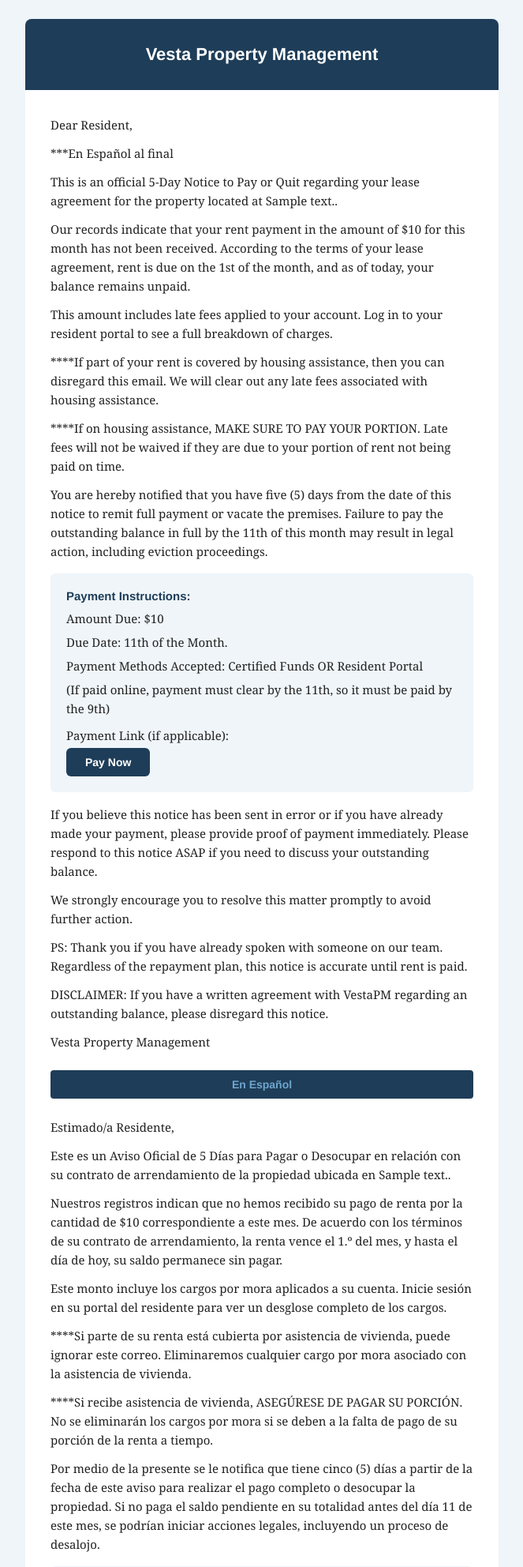
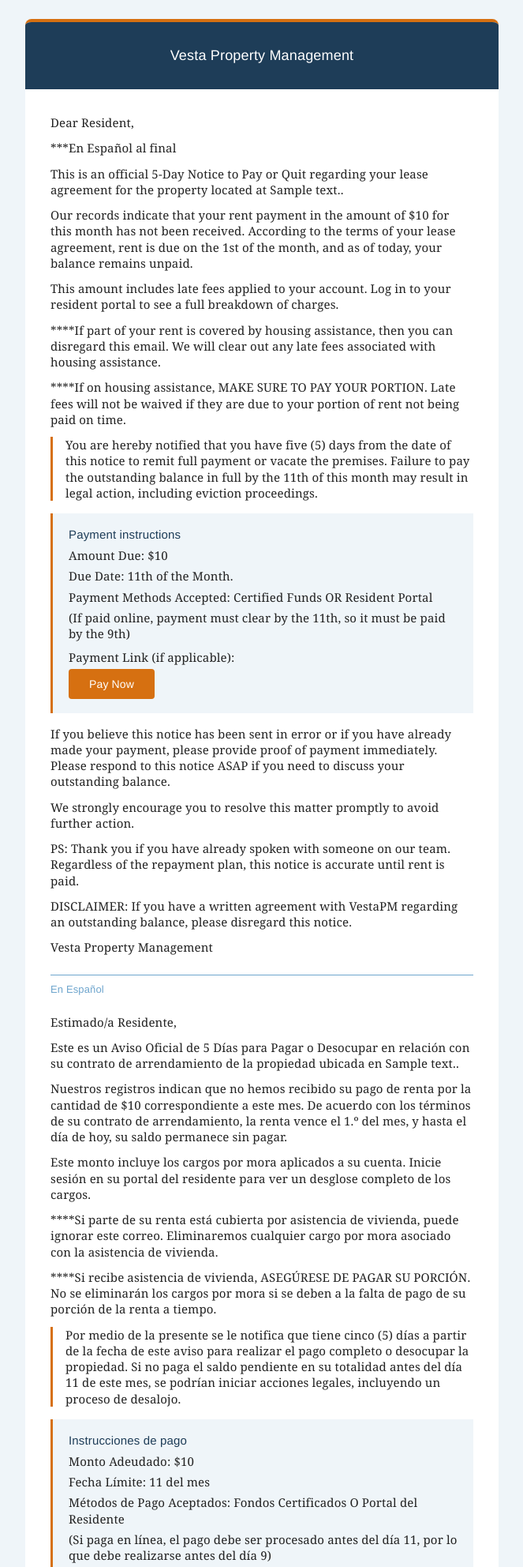
Before and after one commit to rodafa/vesta-rental-index, a Django app: template automations/templates/automations/notices/pay_or_quit.html in a window 1280 px wide. Shown: the top 1984 px of the page at 79% size, without its empty margins (308-971 px from the left). Run offline with Django 3.2, Linux system fonts and the light colour scheme; the template is opened without the code that fills it: most values are stand-ins (such as "Sample title", 1, 10 or a date in 2020).

Commit message:
Tenant notices: apply Vesta brand guide typography and palette

```diff
--- a/automations/templates/automations/notices/pay_or_quit.html
+++ b/automations/templates/automations/notices/pay_or_quit.html
@@ -8,12 +8,12 @@
   <table role="presentation" width="100%" cellpadding="0" cellspacing="0" style="background-color:#EFF5F9;">
     <tr>
       <td align="center" style="padding:24px 16px;">
-        <table role="presentation" width="600" cellpadding="0" cellspacing="0" style="max-width:600px; width:100%; background-color:#ffffff; border-radius:8px; overflow:hidden;">
+        <table role="presentation" width="600" cellpadding="0" cellspacing="0" style="max-width:600px; width:100%; background-color:#ffffff; border-radius:8px; overflow:hidden; border-top:4px solid #D67011;">
 
           <!-- Header -->
           <tr>
             <td style="background-color:#1E3D58; padding:32px 32px; text-align:center;">
-              <h1 style="margin:0; font-family:Helvetica, Arial, sans-serif; font-size:22px; font-weight:700; color:#ffffff;">
+              <h1 style="margin:0; font-family:Helvetica, Arial, sans-serif; font-size:18px; font-weight:400; letter-spacing:0.01em; color:#ffffff;">
                 Vesta Property Management
               </h1>
             </td>
@@ -22,37 +22,37 @@
           <!-- English -->
           <tr>
             <td style="padding:32px 32px 0;">
-              <p style="margin:0; font-family:Georgia, serif; font-size:15px; line-height:1.6; color:#222222;">Dear Resident,</p>
-              <p style="margin:12px 0 0; font-family:Georgia, serif; font-size:15px; line-height:1.6; color:#222222;">***En Espa&ntilde;ol al final</p>
-              <p style="margin:12px 0 0; font-family:Georgia, serif; font-size:15px; line-height:1.6; color:#222222;">This is an official 5-Day Notice to Pay or Quit regarding your lease agreement for the property located at {{ property_address }}.</p>
-              <p style="margin:12px 0 0; font-family:Georgia, serif; font-size:15px; line-height:1.6; color:#222222;">Our records indicate that your rent payment in the amount of ${{ display_balance }} for this month has not been received. According to the terms of your lease agreement, rent is due on the 1st of the month, and as of today, your balance remains unpaid.</p>
-              <p style="margin:12px 0 0; font-family:Georgia, serif; font-size:15px; line-height:1.6; color:#222222;">This amount includes late fees applied to your account. Log in to your resident portal to see a full breakdown of charges.</p>
-              <p style="margin:12px 0 0; font-family:Georgia, serif; font-size:15px; line-height:1.6; color:#222222;">****If part of your rent is covered by housing assistance, then you can disregard this email. We will clear out any late fees associated with housing assistance.</p>
-              <p style="margin:12px 0 0; font-family:Georgia, serif; font-size:15px; line-height:1.6; color:#222222;">****If on housing assistance, MAKE SURE TO PAY YOUR PORTION. Late fees will not be waived if they are due to your portion of rent not being paid on time.</p>
-              <p style="margin:12px 0 0; font-family:Georgia, serif; font-size:15px; line-height:1.6; color:#222222;">You are hereby notified that you have five (5) days from the date of this notice to remit full payment or vacate the premises. Failure to pay the outstanding balance in full by the 11th of this month may result in legal action, including eviction proceedings.</p>
+              <p style="margin:0; font-family:Georgia, serif; font-size:15px; line-height:1.35; letter-spacing:0.01em; color:#222222;">Dear Resident,</p>
+              <p style="margin:12px 0 0; font-family:Georgia, serif; font-size:15px; line-height:1.35; letter-spacing:0.01em; color:#222222;">***En Espa&ntilde;ol al final</p>
+              <p style="margin:12px 0 0; font-family:Georgia, serif; font-size:15px; line-height:1.35; letter-spacing:0.01em; color:#222222;">This is an official 5-Day Notice to Pay or Quit regarding your lease agreement for the property located at {{ property_address }}.</p>
+              <p style="margin:12px 0 0; font-family:Georgia, serif; font-size:15px; line-height:1.35; letter-spacing:0.01em; color:#222222;">Our records indicate that your rent payment in the amount of ${{ display_balance }} for this month has not been received. According to the terms of your lease agreement, rent is due on the 1st of the month, and as of today, your balance remains unpaid.</p>
+              <p style="margin:12px 0 0; font-family:Georgia, serif; font-size:15px; line-height:1.35; letter-spacing:0.01em; color:#222222;">This amount includes late fees applied to your account. Log in to your resident portal to see a full breakdown of charges.</p>
+              <p style="margin:12px 0 0; font-family:Georgia, serif; font-size:15px; line-height:1.35; letter-spacing:0.01em; color:#222222;">****If part of your rent is covered by housing assistance, then you can disregard this email. We will clear out any late fees associated with housing assistance.</p>
+              <p style="margin:12px 0 0; font-family:Georgia, serif; font-size:15px; line-height:1.35; letter-spacing:0.01em; color:#222222;">****If on housing assistance, MAKE SURE TO PAY YOUR PORTION. Late fees will not be waived if they are due to your portion of rent not being paid on time.</p>
+              <p style="margin:12px 0 0; font-family:Georgia, serif; font-size:15px; line-height:1.35; letter-spacing:0.01em; color:#222222; border-left:3px solid #D67011; padding-left:16px;">You are hereby notified that you have five (5) days from the date of this notice to remit full payment or vacate the premises. Failure to pay the outstanding balance in full by the 11th of this month may result in legal action, including eviction proceedings.</p>
             </td>
           </tr>
 
           <!-- Payment Instructions -->
           <tr>
             <td style="padding:16px 32px 0;">
-              <table role="presentation" width="100%" cellpadding="0" cellspacing="0" style="background-color:#EFF5F9; border-radius:6px;">
+              <table role="presentation" width="100%" cellpadding="0" cellspacing="0" style="background-color:#EFF5F9; border-left:3px solid #D67011;">
                 <tr>
-                  <td style="padding:20px;">
-                    <p style="margin:0; font-family:Helvetica, Arial, sans-serif; font-size:15px; font-weight:700; color:#1E3D58;">Payment Instructions:</p>
-                    <p style="margin:8px 0 0; font-family:Georgia, serif; font-size:15px; line-height:1.6; color:#222222;">Amount Due: ${{ display_balance }}</p>
-                    <p style="margin:6px 0 0; font-family:Georgia, serif; font-size:15px; line-height:1.6; color:#222222;">Due Date: 11th of the Month.</p>
-                    <p style="margin:6px 0 0; font-family:Georgia, serif; font-size:15px; line-height:1.6; color:#222222;">Payment Methods Accepted: Certified Funds OR Resident Portal</p>
-                    <p style="margin:6px 0 0; font-family:Georgia, serif; font-size:15px; line-height:1.6; color:#222222;">(If paid online, payment must clear by the 11th, so it must be paid by the 9th)</p>
+                  <td style="padding:18px 20px;">
+                    <p style="margin:0; font-family:Helvetica, Arial, sans-serif; font-size:15px; font-weight:400; letter-spacing:0.01em; color:#1E3D58;">Payment instructions</p>
+                    <p style="margin:8px 0 0; font-family:Georgia, serif; font-size:15px; line-height:1.35; letter-spacing:0.01em; color:#222222;">Amount Due: ${{ display_balance }}</p>
+                    <p style="margin:6px 0 0; font-family:Georgia, serif; font-size:15px; line-height:1.35; letter-spacing:0.01em; color:#222222;">Due Date: 11th of the Month.</p>
+                    <p style="margin:6px 0 0; font-family:Georgia, serif; font-size:15px; line-height:1.35; letter-spacing:0.01em; color:#222222;">Payment Methods Accepted: Certified Funds OR Resident Portal</p>
+                    <p style="margin:6px 0 0; font-family:Georgia, serif; font-size:15px; line-height:1.35; letter-spacing:0.01em; color:#222222;">(If paid online, payment must clear by the 11th, so it must be paid by the 9th)</p>
                     {% if resident_portal_url %}
-                    <p style="margin:10px 0 4px; font-family:Georgia, serif; font-size:15px; line-height:1.6; color:#222222;">Payment Link (if applicable):</p>
+                    <p style="margin:10px 0 4px; font-family:Georgia, serif; font-size:15px; line-height:1.35; letter-spacing:0.01em; color:#222222;">Payment Link (if applicable):</p>
                     <!--[if mso]>
-                    <v:roundrect xmlns:v="urn:schemas-microsoft-com:vml" xmlns:w="urn:schemas-microsoft-com:office:word" href="{{ resident_portal_url }}" style="height:44px;v-text-anchor:middle;width:200px;" arcsize="14%" fillcolor="#1E3D58" stroke="f">
+                    <v:roundrect xmlns:v="urn:schemas-microsoft-com:vml" xmlns:w="urn:schemas-microsoft-com:office:word" href="{{ resident_portal_url }}" style="height:44px;v-text-anchor:middle;width:200px;" arcsize="9%" fillcolor="#D67011" stroke="f">
                       <w:anchorlock/>
-                      <center style="color:#ffffff;font-family:Helvetica,Arial,sans-serif;font-size:14px;font-weight:600;">Pay Now</center>
+                      <center style="color:#ffffff;font-family:Helvetica,Arial,sans-serif;font-size:14px;font-weight:400;letter-spacing:0.01em;">Pay Now</center>
                     </v:roundrect>
                     <![endif]-->
-                    <!--[if !mso]><!--><a href="{{ resident_portal_url }}" target="_blank" style="display:inline-block; padding:10px 24px; background-color:#1E3D58; color:#ffffff; font-family:Helvetica, Arial, sans-serif; font-size:14px; font-weight:600; text-decoration:none; border-radius:6px; mso-hide:all;">Pay Now</a><!--<![endif]-->
+                    <!--[if !mso]><!--><a href="{{ resident_portal_url }}" target="_blank" style="display:inline-block; padding:11px 26px; background-color:#D67011; color:#ffffff; font-family:Helvetica, Arial, sans-serif; font-size:14px; font-weight:400; letter-spacing:0.01em; text-decoration:none; border-radius:4px; mso-hide:all;">Pay Now</a><!--<![endif]-->
                     {% endif %}
                   </td>
                 </tr>
@@ -62,60 +62,54 @@
 
           <tr>
             <td style="padding:16px 32px 0;">
-              <p style="margin:0; font-family:Georgia, serif; font-size:15px; line-height:1.6; color:#222222;">If you believe this notice has been sent in error or if you have already made your payment, please provide proof of payment immediately. Please respond to this notice ASAP if you need to discuss your outstanding balance.</p>
-              <p style="margin:12px 0 0; font-family:Georgia, serif; font-size:15px; line-height:1.6; color:#222222;">We strongly encourage you to resolve this matter promptly to avoid further action.</p>
-              <p style="margin:12px 0 0; font-family:Georgia, serif; font-size:15px; line-height:1.6; color:#222222;">PS: Thank you if you have already spoken with someone on our team. Regardless of the repayment plan, this notice is accurate until rent is paid.</p>
-              <p style="margin:12px 0 0; font-family:Georgia, serif; font-size:15px; line-height:1.6; color:#222222;">DISCLAIMER: If you have a written agreement with VestaPM regarding an outstanding balance, please disregard this notice.</p>
-              <p style="margin:12px 0 0; font-family:Georgia, serif; font-size:15px; line-height:1.6; color:#222222;">Vesta Property Management</p>
+              <p style="margin:0; font-family:Georgia, serif; font-size:15px; line-height:1.35; letter-spacing:0.01em; color:#222222;">If you believe this notice has been sent in error or if you have already made your payment, please provide proof of payment immediately. Please respond to this notice ASAP if you need to discuss your outstanding balance.</p>
+              <p style="margin:12px 0 0; font-family:Georgia, serif; font-size:15px; line-height:1.35; letter-spacing:0.01em; color:#222222;">We strongly encourage you to resolve this matter promptly to avoid further action.</p>
+              <p style="margin:12px 0 0; font-family:Georgia, serif; font-size:15px; line-height:1.35; letter-spacing:0.01em; color:#222222;">PS: Thank you if you have already spoken with someone on our team. Regardless of the repayment plan, this notice is accurate until rent is paid.</p>
+              <p style="margin:12px 0 0; font-family:Georgia, serif; font-size:15px; line-height:1.35; letter-spacing:0.01em; color:#222222;">DISCLAIMER: If you have a written agreement with VestaPM regarding an outstanding balance, please disregard this notice.</p>
+              <p style="margin:12px 0 0; font-family:Georgia, serif; font-size:15px; line-height:1.35; letter-spacing:0.01em; color:#222222;">Vesta Property Management</p>
             </td>
           </tr>
 
           <!-- Language Divider -->
           <tr>
             <td style="padding:24px 32px 0;">
-              <table role="presentation" width="100%" cellpadding="0" cellspacing="0">
-                <tr>
-                  <td style="background-color:#1E3D58; padding:10px; text-align:center; border-radius:4px;">
-                    <p style="margin:0; font-family:Helvetica, Arial, sans-serif; font-size:14px; font-weight:600; color:#6EA5CD;">En Espa&ntilde;ol</p>
-                  </td>
-                </tr>
-              </table>
+              <p style="margin:0; border-top:1px solid #6EA5CD; padding-top:10px; font-family:Helvetica, Arial, sans-serif; font-size:13px; font-weight:400; letter-spacing:0.01em; color:#6EA5CD;">En Espa&ntilde;ol</p>
             </td>
           </tr>
 
           <!-- Spanish -->
           <tr>
             <td style="padding:24px 32px 0;">
-              <p style="margin:0; font-family:Georgia, serif; font-size:15px; line-height:1.6; color:#222222;">Estimado/a Residente,</p>
-              <p style="margin:12px 0 0; font-family:Georgia, serif; font-size:15px; line-height:1.6; color:#222222;">Este es un Aviso Oficial de 5 D&iacute;as para Pagar o Desocupar en relaci&oacute;n con su contrato de arrendamiento de la propiedad ubicada en {{ property_address }}.</p>
-              <p style="margin:12px 0 0; font-family:Georgia, serif; font-size:15px; line-height:1.6; color:#222222;">Nuestros registros indican que no hemos recibido su pago de renta por la cantidad de ${{ display_balance }} correspondiente a este mes. De acuerdo con los t&eacute;rminos de su contrato de arrendamiento, la renta vence el 1.&ordm; del mes, y hasta el d&iacute;a de hoy, su saldo permanece sin pagar.</p>
-              <p style="margin:12px 0 0; font-family:Georgia, serif; font-size:15px; line-height:1.6; color:#222222;">Este monto incluye los cargos por mora aplicados a su cuenta. Inicie sesi&oacute;n en su portal del residente para ver un desglose completo de los cargos.</p>
-              <p style="margin:12px 0 0; font-family:Georgia, serif; font-size:15px; line-height:1.6; color:#222222;">****Si parte de su renta est&aacute; cubierta por asistencia de vivienda, puede ignorar este correo. Eliminaremos cualquier cargo por mora asociado con la asistencia de vivienda.</p>
-              <p style="margin:12px 0 0; font-family:Georgia, serif; font-size:15px; line-height:1.6; color:#222222;">****Si recibe asistencia de vivienda, ASEG&Uacute;RESE DE PAGAR SU PORCI&Oacute;N. No se eliminar&aacute;n los cargos por mora si se deben a la falta de pago de su porci&oacute;n de la renta a tiempo.</p>
-              <p style="margin:12px 0 0; font-family:Georgia, serif; font-size:15px; line-height:1.6; color:#222222;">Por medio de la presente se le notifica que tiene cinco (5) d&iacute;as a partir de la fecha de este aviso para realizar el pago completo o desocupar la propiedad. Si no paga el saldo pendiente en su totalidad antes del d&iacute;a 11 de este mes, se podr&iacute;an iniciar acciones legales, incluyendo un proceso de desalojo.</p>
+              <p style="margin:0; font-family:Georgia, serif; font-size:15px; line-height:1.35; letter-spacing:0.01em; color:#222222;">Estimado/a Residente,</p>
+              <p style="margin:12px 0 0; font-family:Georgia, serif; font-size:15px; line-height:1.35; letter-spacing:0.01em; color:#222222;">Este es un Aviso Oficial de 5 D&iacute;as para Pagar o Desocupar en relaci&oacute;n con su contrato de arrendamiento de la propiedad ubicada en {{ property_address }}.</p>
+              <p style="margin:12px 0 0; font-family:Georgia, serif; font-size:15px; line-height:1.35; letter-spacing:0.01em; color:#222222;">Nuestros registros indican que no hemos recibido su pago de renta por la cantidad de ${{ display_balance }} correspondiente a este mes. De acuerdo con los t&eacute;rminos de su contrato de arrendamiento, la renta vence el 1.&ordm; del mes, y hasta el d&iacute;a de hoy, su saldo permanece sin pagar.</p>
+              <p style="margin:12px 0 0; font-family:Georgia, serif; font-size:15px; line-height:1.35; letter-spacing:0.01em; color:#222222;">Este monto incluye los cargos por mora aplicados a su cuenta. Inicie sesi&oacute;n en su portal del residente para ver un desglose completo de los cargos.</p>
+              <p style="margin:12px 0 0; font-family:Georgia, serif; font-size:15px; line-height:1.35; letter-spacing:0.01em; color:#222222;">****Si parte de su renta est&aacute; cubierta por asistencia de vivienda, puede ignorar este correo. Eliminaremos cualquier cargo por mora asociado con la asistencia de vivienda.</p>
+              <p style="margin:12px 0 0; font-family:Georgia, serif; font-size:15px; line-height:1.35; letter-spacing:0.01em; color:#222222;">****Si recibe asistencia de vivienda, ASEG&Uacute;RESE DE PAGAR SU PORCI&Oacute;N. No se eliminar&aacute;n los cargos por mora si se deben a la falta de pago de su porci&oacute;n de la renta a tiempo.</p>
+              <p style="margin:12px 0 0; font-family:Georgia, serif; font-size:15px; line-height:1.35; letter-spacing:0.01em; color:#222222; border-left:3px solid #D67011; padding-left:16px;">Por medio de la presente se le notifica que tiene cinco (5) d&iacute;as a partir de la fecha de este aviso para realizar el pago completo o desocupar la propiedad. Si no paga el saldo pendiente en su totalidad antes del d&iacute;a 11 de este mes, se podr&iacute;an iniciar acciones legales, incluyendo un proceso de desalojo.</p>
             </td>
           </tr>
 
           <!-- Instrucciones de Pago -->
           <tr>
             <td style="padding:16px 32px 0;">
-              <table role="presentation" width="100%" cellpadding="0" cellspacing="0" style="background-color:#EFF5F9; border-radius:6px;">
+              <table role="presentation" width="100%" cellpadding="0" cellspacing="0" style="background-color:#EFF5F9; border-left:3px solid #D67011;">
                 <tr>
-                  <td style="padding:20px;">
-                    <p style="margin:0; font-family:Helvetica, Arial, sans-serif; font-size:15px; font-weight:700; color:#1E3D58;">Instrucciones de Pago:</p>
-                    <p style="margin:8px 0 0; font-family:Georgia, serif; font-size:15px; line-height:1.6; color:#222222;">Monto Adeudado: ${{ display_balance }}</p>
-                    <p style="margin:6px 0 0; font-family:Georgia, serif; font-size:15px; line-height:1.6; color:#222222;">Fecha L&iacute;mite: 11 del mes</p>
-                    <p style="margin:6px 0 0; font-family:Georgia, serif; font-size:15px; line-height:1.6; color:#222222;">M&eacute;todos de Pago Aceptados: Fondos Certificados O Portal del Residente</p>
-                    <p style="margin:6px 0 0; font-family:Georgia, serif; font-size:15px; line-height:1.6; color:#222222;">(Si paga en l&iacute;nea, el pago debe ser procesado antes del d&iacute;a 11, por lo que debe realizarse antes del d&iacute;a 9)</p>
+                  <td style="padding:18px 20px;">
+                    <p style="margin:0; font-family:Helvetica, Arial, sans-serif; font-size:15px; font-weight:400; letter-spacing:0.01em; color:#1E3D58;">Instrucciones de pago</p>
+                    <p style="margin:8px 0 0; font-family:Georgia, serif; font-size:15px; line-height:1.35; letter-spacing:0.01em; color:#222222;">Monto Adeudado: ${{ display_balance }}</p>
+                    <p style="margin:6px 0 0; font-family:Georgia, serif; font-size:15px; line-height:1.35; letter-spacing:0.01em; color:#222222;">Fecha L&iacute;mite: 11 del mes</p>
+                    <p style="margin:6px 0 0; font-family:Georgia, serif; font-size:15px; line-height:1.35; letter-spacing:0.01em; color:#222222;">M&eacute;todos de Pago Aceptados: Fondos Certificados O Portal del Residente</p>
+                    <p style="margin:6px 0 0; font-family:Georgia, serif; font-size:15px; line-height:1.35; letter-spacing:0.01em; color:#222222;">(Si paga en l&iacute;nea, el pago debe ser procesado antes del d&iacute;a 11, por lo que debe realizarse antes del d&iacute;a 9)</p>
                     {% if resident_portal_url %}
-                    <p style="margin:10px 0 4px; font-family:Georgia, serif; font-size:15px; line-height:1.6; color:#222222;">Enlace de Pago (si aplica):</p>
+                    <p style="margin:10px 0 4px; font-family:Georgia, serif; font-size:15px; line-height:1.35; letter-spacing:0.01em; color:#222222;">Enlace de Pago (si aplica):</p>
                     <!--[if mso]>
-                    <v:roundrect xmlns:v="urn:schemas-microsoft-com:vml" xmlns:w="urn:schemas-microsoft-com:office:word" href="{{ resident_portal_url }}" style="height:44px;v-text-anchor:middle;width:200px;" arcsize="14%" fillcolor="#1E3D58" stroke="f">
+                    <v:roundrect xmlns:v="urn:schemas-microsoft-com:vml" xmlns:w="urn:schemas-microsoft-com:office:word" href="{{ resident_portal_url }}" style="height:44px;v-text-anchor:middle;width:200px;" arcsize="9%" fillcolor="#D67011" stroke="f">
                       <w:anchorlock/>
-                      <center style="color:#ffffff;font-family:Helvetica,Arial,sans-serif;font-size:14px;font-weight:600;">Pagar Ahora</center>
+                      <center style="color:#ffffff;font-family:Helvetica,Arial,sans-serif;font-size:14px;font-weight:400;letter-spacing:0.01em;">Pagar Ahora</center>
                     </v:roundrect>
                     <![endif]-->
-                    <!--[if !mso]><!--><a href="{{ resident_portal_url }}" target="_blank" style="display:inline-block; padding:10px 24px; background-color:#1E3D58; color:#ffffff; font-family:Helvetica, Arial, sans-serif; font-size:14px; font-weight:600; text-decoration:none; border-radius:6px; mso-hide:all;">Pagar Ahora</a><!--<![endif]-->
+                    <!--[if !mso]><!--><a href="{{ resident_portal_url }}" target="_blank" style="display:inline-block; padding:11px 26px; background-color:#D67011; color:#ffffff; font-family:Helvetica, Arial, sans-serif; font-size:14px; font-weight:400; letter-spacing:0.01em; text-decoration:none; border-radius:4px; mso-hide:all;">Pagar Ahora</a><!--<![endif]-->
                     {% endif %}
                   </td>
                 </tr>
@@ -125,19 +119,19 @@
 
           <tr>
             <td style="padding:16px 32px 24px;">
-              <p style="margin:0; font-family:Georgia, serif; font-size:15px; line-height:1.6; color:#222222;">Si cree que este aviso fue enviado por error o si ya realiz&oacute; su pago, por favor proporcione un comprobante de pago de inmediato. Responda a este aviso lo antes posible si necesita hablar sobre su saldo pendiente.</p>
-              <p style="margin:12px 0 0; font-family:Georgia, serif; font-size:15px; line-height:1.6; color:#222222;">Le recomendamos encarecidamente resolver este asunto de manera oportuna para evitar acciones adicionales.</p>
-              <p style="margin:12px 0 0; font-family:Georgia, serif; font-size:15px; line-height:1.6; color:#222222;">PD: Gracias si ya ha hablado con alguien de nuestro equipo. Independientemente del plan de pago acordado, este aviso es v&aacute;lido hasta que la renta sea pagada.</p>
-              <p style="margin:12px 0 0; font-family:Georgia, serif; font-size:15px; line-height:1.6; color:#222222;">AVISO LEGAL: Si usted tiene un acuerdo por escrito con VestaPM respecto a un saldo pendiente, por favor ignore este aviso.</p>
-              <p style="margin:12px 0 0; font-family:Georgia, serif; font-size:15px; line-height:1.6; color:#222222;">Vesta Property Management</p>
+              <p style="margin:0; font-family:Georgia, serif; font-size:15px; line-height:1.35; letter-spacing:0.01em; color:#222222;">Si cree que este aviso fue enviado por error o si ya realiz&oacute; su pago, por favor proporcione un comprobante de pago de inmediato. Responda a este aviso lo antes posible si necesita hablar sobre su saldo pendiente.</p>
+              <p style="margin:12px 0 0; font-family:Georgia, serif; font-size:15px; line-height:1.35; letter-spacing:0.01em; color:#222222;">Le recomendamos encarecidamente resolver este asunto de manera oportuna para evitar acciones adicionales.</p>
+              <p style="margin:12px 0 0; font-family:Georgia, serif; font-size:15px; line-height:1.35; letter-spacing:0.01em; color:#222222;">PD: Gracias si ya ha hablado con alguien de nuestro equipo. Independientemente del plan de pago acordado, este aviso es v&aacute;lido hasta que la renta sea pagada.</p>
+              <p style="margin:12px 0 0; font-family:Georgia, serif; font-size:15px; line-height:1.35; letter-spacing:0.01em; color:#222222;">AVISO LEGAL: Si usted tiene un acuerdo por escrito con VestaPM respecto a un saldo pendiente, por favor ignore este aviso.</p>
+              <p style="margin:12px 0 0; font-family:Georgia, serif; font-size:15px; line-height:1.35; letter-spacing:0.01em; color:#222222;">Vesta Property Management</p>
             </td>
           </tr>
 
           <!-- Footer -->
           <tr>
-            <td style="padding:32px 32px; background-color:#1E3D58;">
-              <p style="margin:0; font-family:Helvetica, Arial, sans-serif; font-size:11px; color:#4a7a9e; text-align:center;">
-                Vesta Property Management &bull; Asheville, NC
+            <td style="padding:32px 32px; background-color:#1E3D58; border-bottom:4px solid #D67011;">
+              <p style="margin:0; font-family:Helvetica, Arial, sans-serif; font-size:12px; font-weight:400; letter-spacing:0.01em; color:#6EA5CD; text-align:center;">
+                Vesta Property Management &middot; 329 Haywood Rd Ste 05, Asheville, NC 28806
               </p>
             </td>
           </tr>
```
Also changed, not shown: automations/templates/automations/notices/final.html (+43 -49 lines), automations/templates/automations/notices/reminder.html (+37 -43 lines).
